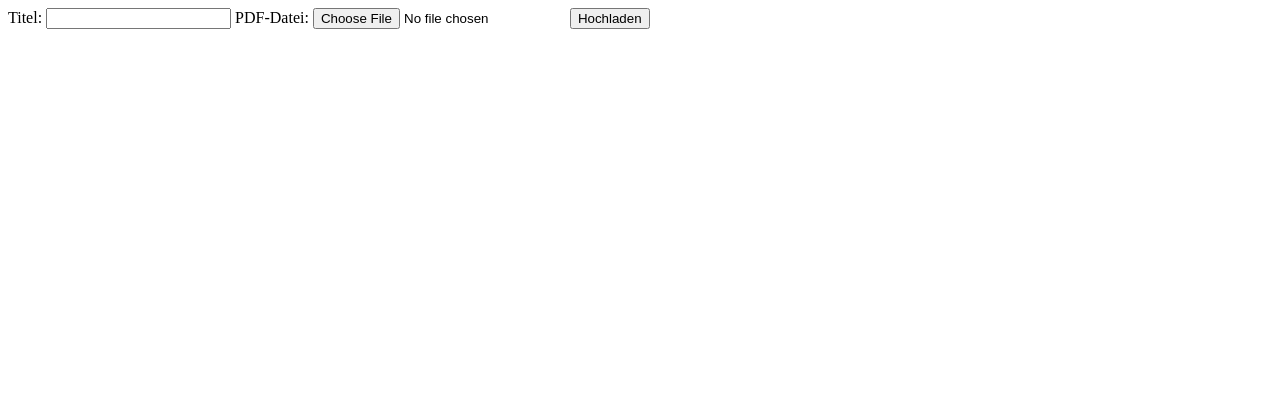
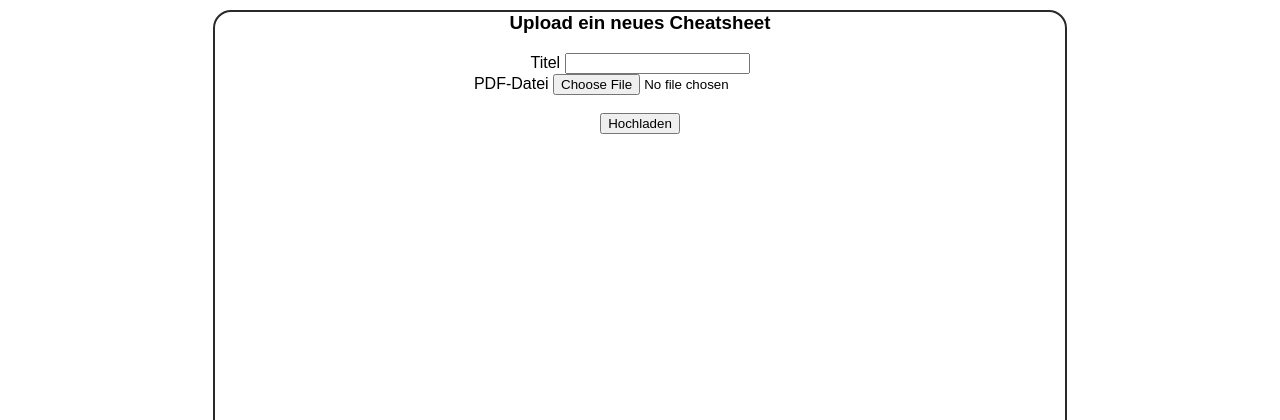
Before and after one commit to Jacob-ui/Spickshare, a Flask app: page /upload/ in a window 1280 px wide. Shown: the top 420 px of the page. Run offline with Flask 3, Linux system fonts and the light colour scheme; a user stored in the database is signed in.

Commit message:
upload und base html Struktur verbunden

```diff
--- a/myproject/templates/upload.html
+++ b/myproject/templates/upload.html
@@ -1,23 +1,30 @@
+<html>
+<head>
+    <title>Upload Cheatsheets</title>
+    <link rel="stylesheet" href="{{ url_for('static', filename='css/style.css') }}">
+</head>
 <body>
-    {% with messages = get_flashed_messages(with_categories=true) %}
-        {% if messages %}
-            <ul class="flashes">
-                {% for category, message in messages %}
-                    <li class="{{ category }}">{{ message }}</li>
-                {% endfor %}
-            </ul>
-        {% endif %}
-    {% endwith %}
+    {% extends "base.html" %}
 
-    <div class="upload-cheatsheet">
-        <form action="{{ url_for('upload') }}" method="POST" enctype="multipart/form-data">
-            <label for="title">Titel:</label>
-            <input type="text" name="title" required>
+    {% block title %}Upload Cheatsheets{% endblock %}
 
-            <label for="file">PDF-Datei:</label>
-            <input type="file" name="file" accept=".pdf" required>
+    {% block content %}
+    <h3>Upload ein neues Cheatsheet</h3>
 
-            <button type="submit">Hochladen</button>
-        </form>
-    </div>
+    <form action="{{ url_for('upload') }}" method="POST" enctype="multipart/form-data">
+        <div class="form-group">
+        <label for="title">Titel</label>
+        <input type="text" name="title" class="form-control" required>
+        </div>
+
+        <div class="form-group">
+        <label for="file">PDF-Datei</label>
+        <input type="file" name="file" accept=".pdf" class="form-control" required>
+        </div>
+
+        <br />
+        <button type="submit" class="btn btn-primary">Hochladen</button>
+    </form>
+    {% endblock %}
 </body>
+</html>
```
